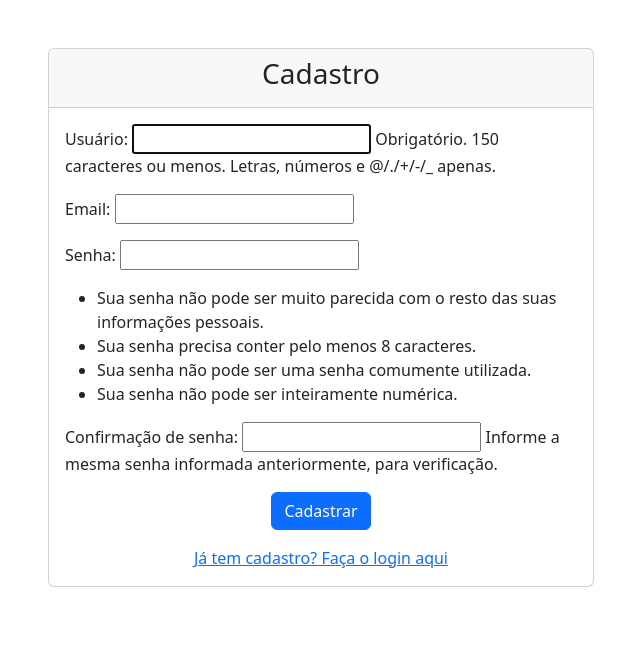
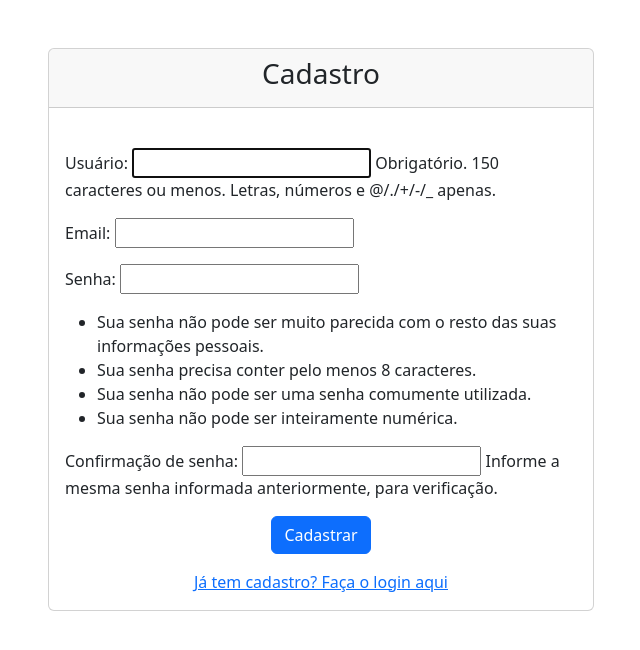
Before and after one commit to rayenealmeida/kitty-time, a Django app: page /cadastro/ in a window 1280 px wide. Shown: the top 650 px of the page, without its empty margins (319-959 px from the left). Run offline with Django 4.2, Linux system fonts and the light colour scheme.

Commit message:
teste de cadastro

```diff
--- a/kittytime/kittyapp/templates/cadastro.html
+++ b/kittytime/kittyapp/templates/cadastro.html
@@ -9,14 +9,14 @@
     <link rel="stylesheet" href="https://cdn.jsdelivr.net/npm/bootstrap@5.3.0/dist/css/bootstrap.min.css">
 </head>
 <body>
-    <div class="container">
+    <div class="container mt-5">
         <div class="row justify-content-center mt-5">
             <div class="col-md-6">
                 <div class="card">
                     <div class="card-header">
                         <h3 class="text-center">Cadastro</h3>
                     </div>
-                    <div class="card-body">
+                    <div class="card-body mt-4">
                         <form method="post">
                             {% csrf_token %}
                             {{ form.as_p }}
```
Also changed, not shown: kittytime/db.sqlite3.
